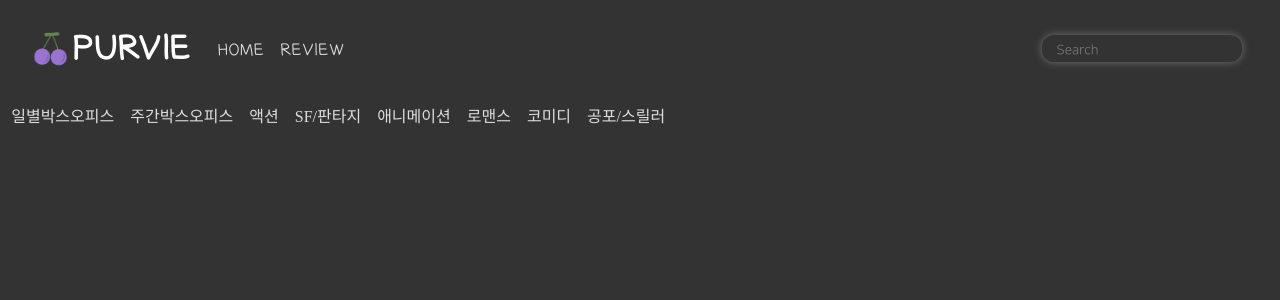
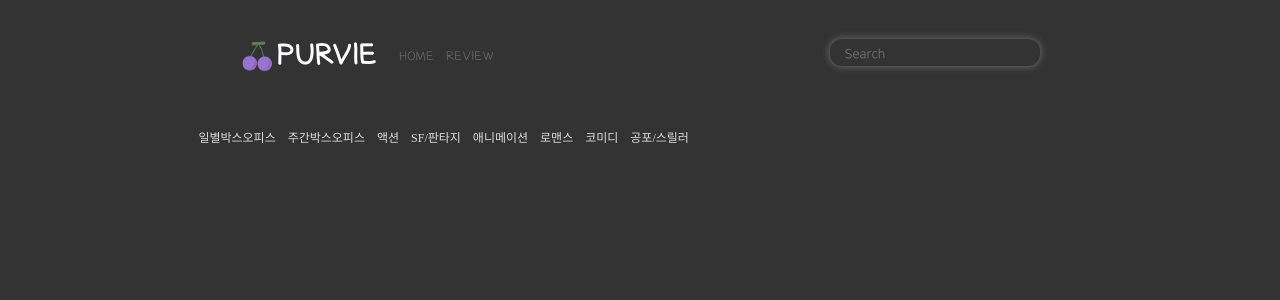
Before and after one commit to n2zz/purvie, a React (Create React App) app: page / in a window 1280 px wide. Shown: the top 300 px of the page. Built offline with nearby package versions, Linux system fonts and the light colour scheme; no server answers.

Commit message:
init commit

```diff
--- a/src/Menu.css
+++ b/src/Menu.css
@@ -1,86 +1,66 @@
 @font-face {font-family: Typo_SsangmunDongB; src: url('./fonts/Typo_SsangmunDongB.ttf');}
 @font-face {font-family: dovemayo; src: url('./fonts/dovemayo.otf');}
 @font-face {font-family: NanumSquare_acR; src: url('./fonts/NanumSquare_acR.ttf');}
+@font-face {font-family: NanumSquare_acB; src: url('./fonts/NanumSquare_acB.ttf');}
+
+body {
+    font-size: 1.5vw;
+    transition: all 500ms;
+}
+
+/* Menu.js properties*/
+.menu_header
+{
+    width: 100%;
+    height: 9vw;
+    padding-top: 4vw;
+    margin: auto;
+}
 
 .menu_head {
-    width: 180px;
-    position : relative;
-    padding-top: 10px;
-    padding-left: 2%;
+    width: 22%;
+    height: 100%;
     float: left;
 }
+
 .menu_icon {
-    float:left;
+    float: left;
+    padding-left: 5vw;
+}
+.img_title_icon {
+    width: 4.5vw;
+    height: 4.5vw;
     position : relative;
 }
 .menu_title {
     color : #ffffff;
-    font-size: 2em;
-    padding-top: 23px;
+    font-size: 3vw;
+    padding-top: 0.5vw;
     font-weight: bolder;
     font-family : "dovemayo";
     position : relative;
-}
-.menu1 {
     float: left;
-    padding-top: 12px;
 }
 
-.img_title_icon {
-    text-align:left;
-    padding-top:1em;
-    width:2.8em;
-    height:2.8em;
-    position : relative;
+
+.menu1 {
+    width: 47%;
+    height: 100%;
+    float: left;
 }
 
-#rdiv {
-    padding: 2% 2% 2%;
-    margin: 1% 2% 1%;
-    box-shadow: 0px 0px 10px 2px #222;
-    color: white;
-    height: 250px;
-    overflow: hidden;
-    white-space: nowrap;
-    clear: both;
-}
-#Ldiv {
+
+.search_group
+{
+    width: 30%;
+    height: 100%;
     float: left;
 }
-#Rdiv {
-    float: left;
-    overflow: hidden;
-    margin: 0% 3% 0%;
-}
-
-.movie_image {
-    width: 170px;
-    box-shadow: 0px 0px 15px 3px #111;
-}
-.title_div {
-    font-size: 27px;
-    white-space: nowrap;
-    font-family: "Typo_SsangmunDongB";
-}
-.actor_div {
-    font-size: 14px;
-    font-family: "NanumSquare_acR";
-    margin: 2px 0px 30px;
-}
-.review_div {
-    font-family: "dovemayo";
-    color: #ddd;
-    margin-top: 1%;
-}
-.review_div:hover {
-    font-weight: bold;
-}
-
 .search {
-    width: 200px;
-    height: 27px;
-    margin-top: 35px;
-    margin-right: 3%;
+    width: 23vw;
+    height: 3vw;
+    margin-top: 3px;
+    margin-right: 15%;
     box-shadow: 0px 0px 7px 1px #666;
     border-radius: 12px;
     float: right;
@@ -94,4 +74,85 @@
     border: none;
     outline: none;
     color: #ddd;
+    font-size: 1.5vw;
 }
+
+/* Menu2.js properties*/
+#rdiv {
+    height: 20vw;
+    padding: 1vw 1vw 1vw;
+    margin: 1vw 4vw 2vw;
+    box-shadow: 0px 0px 10px 2px #222;
+    color: white;
+    white-space: nowrap;
+    clear: both;
+}
+#Ldiv {
+    float: left;
+}
+#Rdiv {
+    width: 50vw;
+    float: left;
+    margin: 1vw 3vw 0vw;
+    overflow-x: scroll;
+}
+
+.movie_image {
+    height: 20vw;
+    box-shadow: 0px 0px 15px 3px #111;
+}
+
+.title_div {
+    font-size: 2.5vw;
+    white-space: nowrap;
+    font-family: "Typo_SsangmunDongB";
+    position: relative;
+    overflow-x: scroll;
+}
+.actor_div {
+    font-size: 1vw;
+    font-family: "NanumSquare_acR";
+    margin: 0.2vw 0vw 2vw;
+    position: relative;
+}
+.review_div {
+    font-family: "dovemayo";
+    color: #eee;
+    margin-bottom: 1vw;
+    position: relative;
+    clear: both;
+}
+.review_div:hover {
+    font-weight: bold;
+}
+
+@media (max-width: 500px) {
+    body { font-size: 2.7vw; transition: all 500ms; }
+    .menu_header { padding-top: 8%;}
+    .menu_head { width: 33%; height: 12vw; }
+    .img_title_icon { width: 7vw; height: 7vw; }
+    .menu_title { font-size: 5vw; padding-top: 4%; }
+    .search_group { display: none; }
+    #rdiv { width: 90vw; min-height: 40vw; margin-top: 3%; }
+    #Rdiv { margin: 3% 5% 2%; }
+    .movie_image { min-height: 40vw; }
+    .title_div { font-size: 17px; }
+    .review_div { font-size: 12px; }
+}
+
+@media (min-width: 900px) {
+    body { font-size: 12px; transition: all 500ms; }
+    .menu_header { width: 900px; height: 80px; padding-top: 36px; }
+    .menu_head { width: 200px; }
+    .menu_title { font-size: 27px;}
+    .menu_icon { padding-left: 45px;}
+    .img_title_icon { width: 40px; height: 40px; }
+    .menu1 { width: 420px; }
+    .search_group { width: 270px; }
+    .search { width: 210px; height: 27px; }
+    .search_input { font-size: 13px;}
+    #rdiv { width: 810px; max-height: 200px; margin: auto; }
+    #Rdiv { width: 600px; margin: 10px 20px 10px; }
+    .movie_image { max-height: 200px; }
+    .title_div { font-size: 22px; }
+}
--- a/src/Menu.js
+++ b/src/Menu.js
@@ -25,6 +25,7 @@ class Menu extends Component {
             />
           </Helmet>
           <BrowserRouter>
+            <div className="menu_header">
               <div className="menu_head">
                 <div className="menu_icon">
                   <img src={logo} className="img_title_icon"></img>
@@ -36,10 +37,12 @@ class Menu extends Component {
               <div className="menu1">
                 <MenuLink />
               </div>
+              <div className="search_group">
                 <div className="search">
                   <input type="text" class="search_input" placeholder="Search"/>
                   <div class="search_line"></div>
                   <div class="search_close"></div>
+                </div>
               </div>
               <div>
                 <Switch>
@@ -48,9 +51,9 @@ class Menu extends Component {
                   <Route path="/menu2" component={Menu2} />
                 </Switch>
               </div>
+            </div>
           </BrowserRouter>
         </div>
-
     );
   }
 }
--- a/src/Menu1.js
+++ b/src/Menu1.js
@@ -1,9 +1,7 @@
 import React, { Component } from "react";
-import { BrowserRouter, Route, Switch } from "react-router-dom";
+import { BrowserRouter, Route} from "react-router-dom";
 import Menu1Link from "./Menu1Link";
 import App from "./App";
-
-import "./Menu.css";
 
 class Menu1 extends Component {
   render() {
--- a/src/Menu2.js
+++ b/src/Menu2.js
@@ -1,5 +1,4 @@
 import React, { Component } from "react";
-import movie from "./images/movie.jpg";
 import MovieDataLoader from './loader/MovieDataLoader';
 import "./Menu.css"
 
@@ -38,7 +37,7 @@ class Menu2 extends Component {
         // movie actor
         let divActor = document.createElement("div");
         divActor.className = "actor_div";
-        divActor.innerHTML = objBOData.open_year;
+        divActor.innerHTML = objBOData.open_year.replace(/-/gi, '.');
         // review
         let divReview1 = document.createElement("div");
         divReview1.className = "review_div";
@@ -60,9 +59,9 @@ class Menu2 extends Component {
         divImage.id = "Ldiv";
         divInfo.id = "Rdiv";
 
-        divMovie.innerHTML = divMovie.innerHTML;
         divTest.appendChild(divMovie);
       }
+
     }
   }
 
--- a/src/MenuLink.css
+++ b/src/MenuLink.css
@@ -20,7 +20,6 @@
 }
 
 ul {
-  padding-top: 0.7em;
   padding-left: 0.2em;
 }
 ul li {
@@ -29,18 +28,17 @@ ul li {
 }
 
 .menu_link_li_style {
-  color: #ddd;
-  font-size: 1em;
+  color: #666;
   font-family : "dovemayo";
-  transition: all 500ms;
+  transition: color 500ms;
 }
 .menu_link_li_style:visited {
   font-weight: bolder;
-  color: #fff;
+  color: #aaa;
 }
 .menu_link_li_style:hover {
   font-weight: bold;
-  color: #666;
+  color: #ddd;
 }
 .menu_link_li_style:active {
   font-size: 1.1em;
@@ -52,3 +50,7 @@ ul li {
   padding-left: 0;
   font-family : "Malgun Gothic";
 }
+
+* {
+  user-select: none;
+}
```
Also changed, not shown: src/Menu2Link.js (deleted, +0 -20 lines), 1 other file (tests, documents, lock files or other folders). Lines whose indentation alone changed are shown as unchanged.
